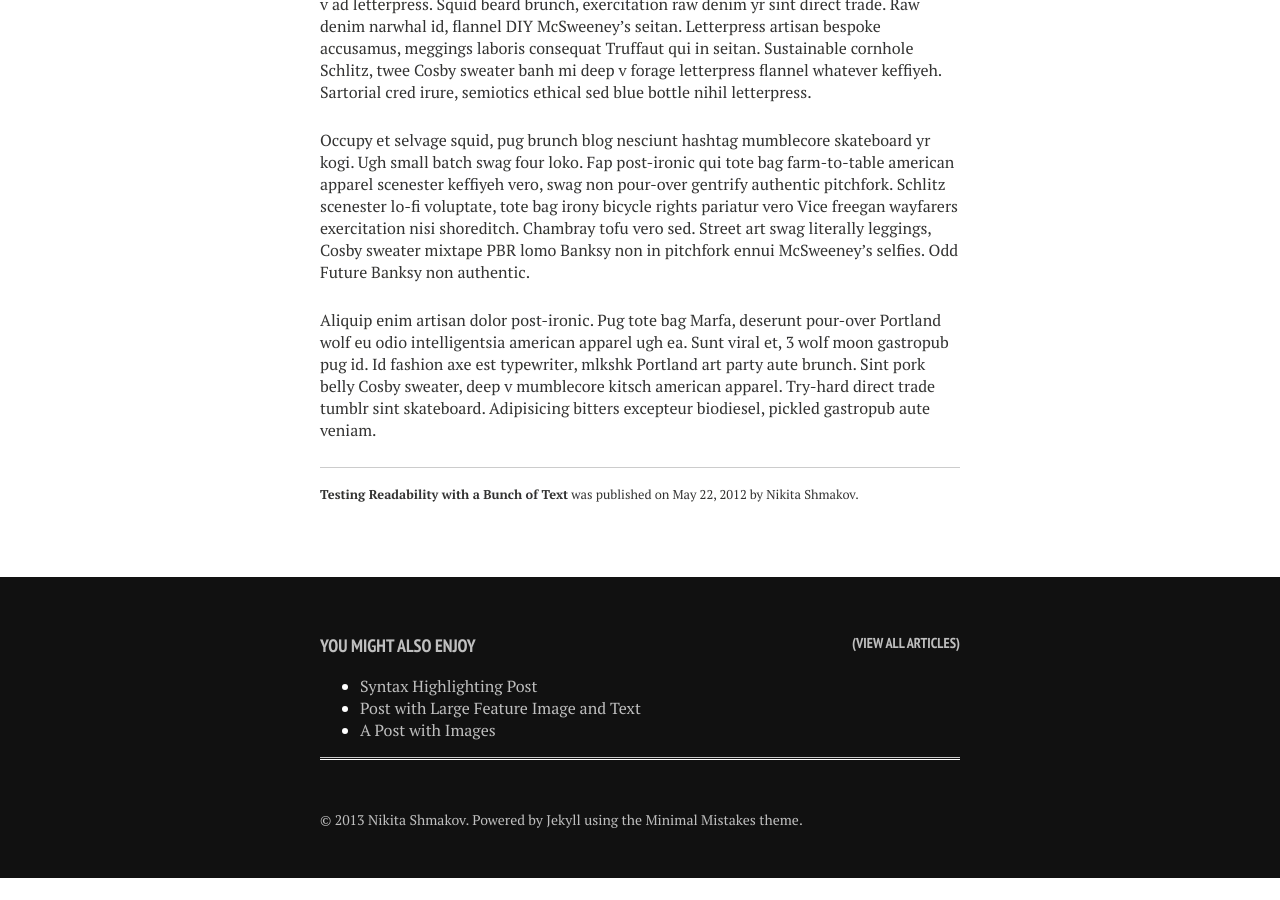
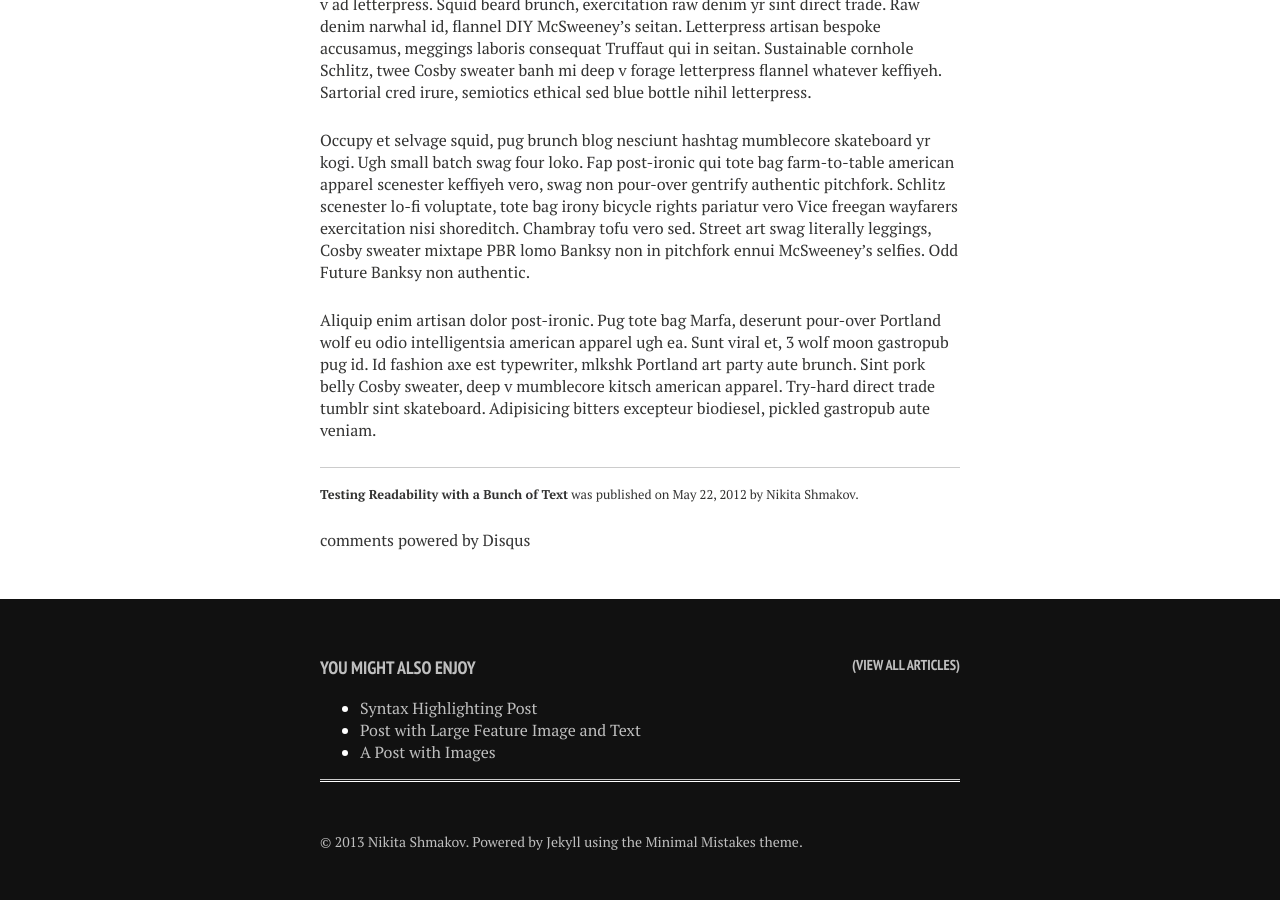
Before and after one commit to dreambrother/nikshmakov.me, a Jekyll site: the page built from _posts/2012-05-22-readability-post.md, in a window 1280 px wide and 900 px high, scrolled down 1874 px. Built offline with Jekyll 4.4.1, drawn with Linux system fonts in a browser that asks for light colours; nearby versions of some CDN libraries; comment, search, counter and statistics services are not loaded; before the commit the page ends 2752 px from its top, so only the background shows below that; some of the changed lines change nothing that is shown.

Commit message:
add disqus

```diff
--- a/_config.yml
+++ b/_config.yml
@@ -1,6 +1,5 @@
 title:            nikshmakov.me
 description:      Technical blog about software development.
-disqus_shortname: nikshmakovme
 #Comment out url when working locally to resolve base urls correctly
 url:              http://nikshmakov.me
 
--- a/_layouts/post.html
+++ b/_layouts/post.html
@@ -37,6 +37,22 @@
         <p class="byline"><strong>{{ page.title }}</strong> was published on <time datetime="{{ page.date | date_to_xmlschema }}" itemprop="datePublished">{{ page.date | date: "%B %d, %Y" }}</time>{% if page.modified %} and last modified on <time datetime="{{ page.modified | date: "%Y-%m-%d" }}" itemprop="dateModified">{{ page.modified | date: "%B %d, %Y" }}</time>{% endif %} by <span itemprop="author" itemscope itemtype="http://schema.org/Person"><span itemprop="name"><a href="{{ site.url }}/about" title="About {{ site.owner.name }}" itemprop="url">{{ site.owner.name }}</a></span></span>.</p>
       </footer>
     </div><!-- /.article-wrap -->
+    <div>
+      <div id="disqus_thread"></div>
+      <script type="text/javascript">
+          /* * * CONFIGURATION VARIABLES: EDIT BEFORE PASTING INTO YOUR WEBPAGE * * */
+          var disqus_shortname = 'nikshmakovme'; // required: replace example with your forum shortname
+
+          /* * * DON'T EDIT BELOW THIS LINE * * */
+          (function() {
+              var dsq = document.createElement('script'); dsq.type = 'text/javascript'; dsq.async = true;
+              dsq.src = '//' + disqus_shortname + '.disqus.com/embed.js';
+              (document.getElementsByTagName('head')[0] || document.getElementsByTagName('body')[0]).appendChild(dsq);
+          })();
+      </script>
+      <noscript>Please enable JavaScript to view the <a href="http://disqus.com/?ref_noscript">comments powered by Disqus.</a></noscript>
+      <a href="http://disqus.com" class="dsq-brlink">comments powered by <span class="logo-disqus">Disqus</span></a>
+    </div>
   </article>
 </div><!-- /#main -->
 
```
